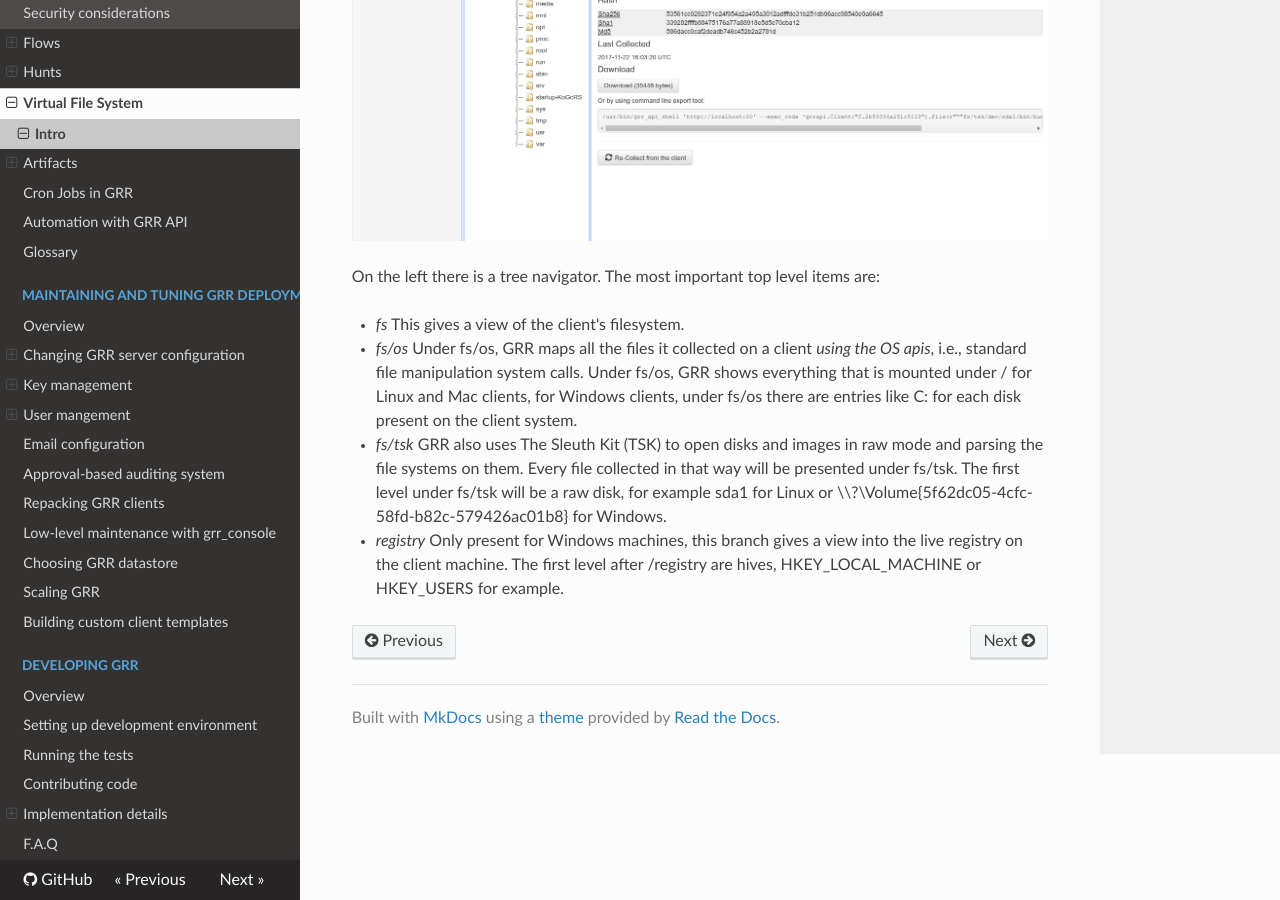
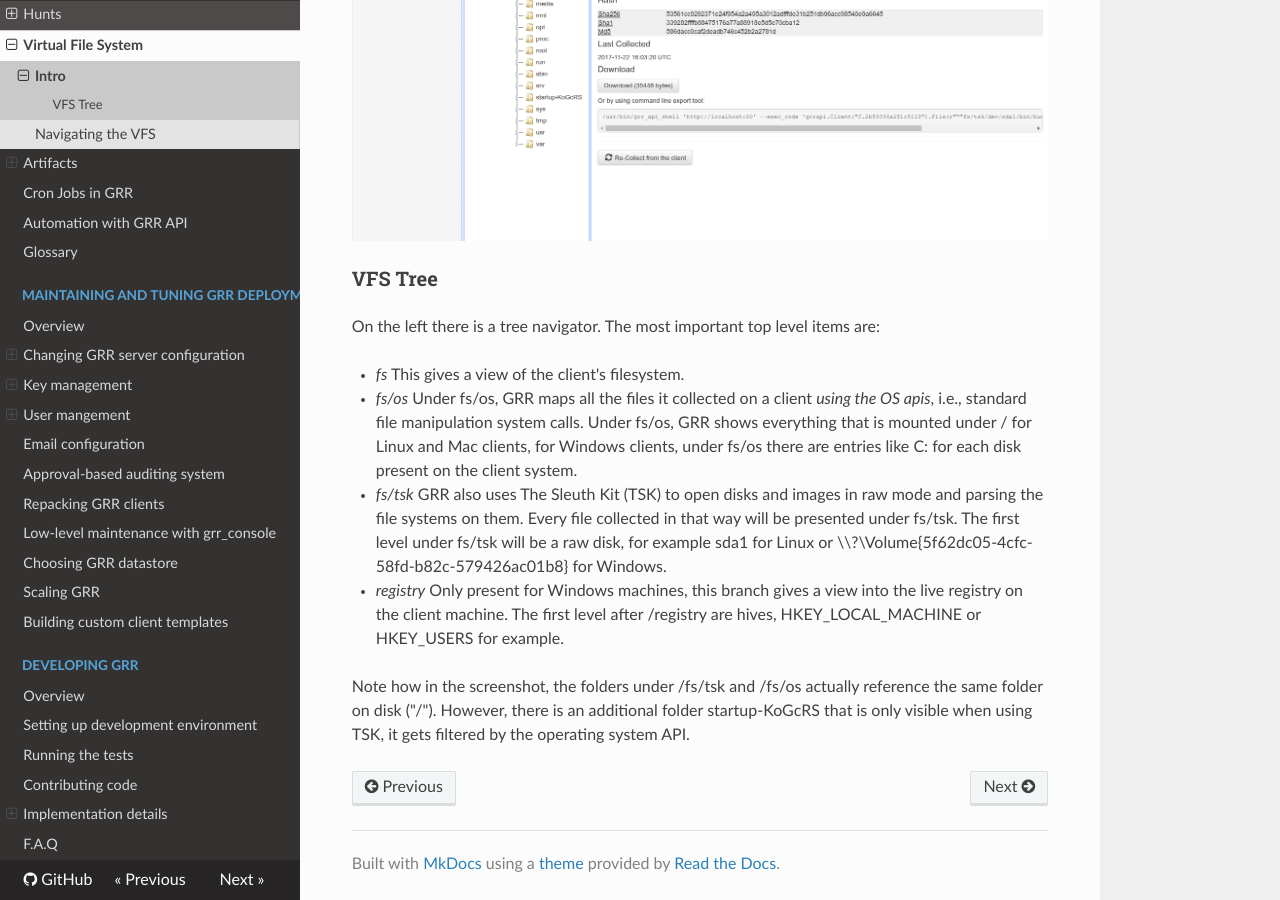
Before and after one commit to google/grr-doc, an MkDocs documentation site: the page built from docs/investigating-with-grr/vfs/virtual-file-system.md, in a window 1280 px wide and 900 px high, scrolled down 712 px. Built offline with MkDocs 1.6.1, drawn with Linux system fonts in a browser that asks for light colours; nearby versions of some CDN libraries; old or Windows-style settings are respelled for this version of MkDocs.

Commit message:
Navigating the VFS

```diff
--- a/docs/investigating-with-grr/vfs/virtual-file-system.md
+++ b/docs/investigating-with-grr/vfs/virtual-file-system.md
@@ -6,9 +6,13 @@
 
 ![VFS view](../../images/vfs_full.png "VFS View")
 
+### VFS Tree ###
+
 On the left there is a tree navigator. The most important top level items are:
 
 - *fs* This gives a view of the client's filesystem.
 - *fs/os* Under fs/os, GRR maps all the files it collected on a client *using the OS apis*, i.e., standard file manipulation system calls. Under fs/os, GRR shows everything that is mounted under / for Linux and Mac clients, for Windows clients, under fs/os there are entries like C: for each disk present on the client system.
 - *fs/tsk* GRR also uses The Sleuth Kit (TSK) to open disks and images in raw mode and parsing the file systems on them. Every file collected in that way will be presented under fs/tsk. The first level under fs/tsk will be a raw disk, for example sda1 for Linux or \\\\?\Volume{5f62dc05-4cfc-58fd-b82c-579426ac01b8} for Windows.
 - *registry* Only present for Windows machines, this branch gives a view into the live registry on the client machine. The first level after /registry are hives, HKEY_LOCAL_MACHINE or HKEY_USERS for example.
+
+Note how in the screenshot, the folders under /fs/tsk and /fs/os actually reference the same folder on disk ("/"). However, there is an additional folder startup-KoGcRS that is only visible when using TSK, it gets filtered by the operating system API.
--- a/mkdocs.yml
+++ b/mkdocs.yml
@@ -44,6 +44,7 @@
     - Troubleshooting ("Why is my hunt doing nothing?"): 'investigating-with-grr/hunts/troubleshooting.md'
   - Virtual File System:
       - Intro: 'investigating-with-grr/vfs/virtual-file-system.md'
+      - Navigating the VFS: 'investigating-with-grr/vfs/navigation.md'
   - Artifacts:
     - Collecting Artifacts: 'investigating-with-grr/artifacts/collecting.md'
     - Defining Artifacts: 'investigating-with-grr/artifacts/defining.md'
```
Also changed, not shown: docs/investigating-with-grr/vfs/navigation.md (added, +29 -0 lines), docs/images/collect_from_client.png (added), docs/images/collected_from_client.png (added), docs/images/refresh_buttons.png (added), docs/images/stat_info.png (added).
